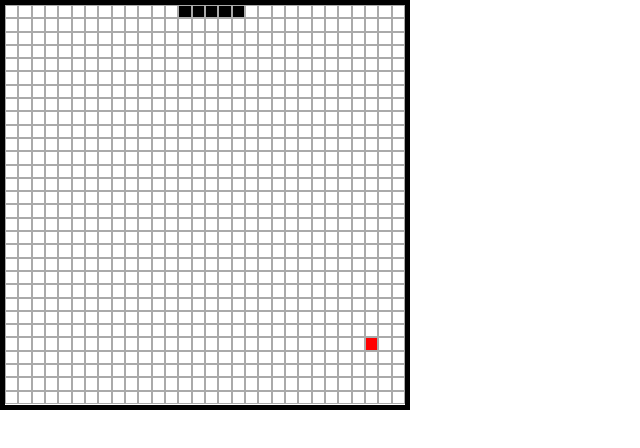
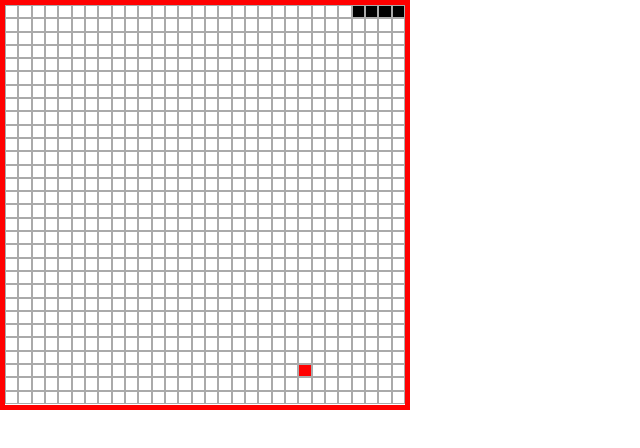
Before and after one commit to bilg08/snackReact, a React (Create React App) app: page / in a window 1280 px wide. Shown: the top 448 px of the page, without its empty margins (0-640 px from the left). Built offline with nearby package versions, Linux system fonts and the light colour scheme.

Commit message:
snake is done

```diff
--- a/src/App.js
+++ b/src/App.js
@@ -2,7 +2,6 @@ import { useEffect, useState } from "react";
 import "./App.css";
 
 function App() {
-  const [pixels, setPixels] = useState(new Map());
   const [gameArray, setGameArray] = useState(Array(30).fill(Array(30).fill(0)));
   const [snakePosition, setSnakePosition] = useState([
     [0, 0],
@@ -14,15 +13,25 @@ function App() {
   const [currentSnakeKeys, setCurrentSnakeKeys] = useState(
     toPositionSet(snakePosition)
   );
-  const [directionQueue, setDirectionQueue] = useState();
-  const [currentFood, setCurrentFood] = useState(makeFood());
+  const [directionQueue,setDirectionQueue] = useState([])
+  const [currentFood, setCurrentFood] = useState(makeFood);
   const [isGameOver, setIsGameOver] = useState(false);
-  // const [currentDirection, setCurrentDirection] = useState("");
+  const [currentDirection, setCurrentDirection] = useState(() => moveRight);
   let gameInterval;
-  const moveRight = ([x, y]) => [x, y + 1];
-  const moveLeft = ([x, y]) => [x, y - 1];
-  const moveUp = ([x, y]) => [x - 1, y];
-  const moveDown = ([x, y]) => [x + 1, y];
+
+
+  function moveRight([x, y]) {
+    return [x, y + 1];
+  }
+  function moveLeft([x, y]) {
+    return [x, y - 1];
+  }
+  function moveUp([x, y]) {
+    return [x - 1, y];
+  }
+  function moveDown([x, y]) {
+    return [x + 1, y];
+  }
 
   function toPositionSet(position) {
     let set = new Set();
@@ -77,87 +86,64 @@ function App() {
     );
   }
 
-  let currentDirection = moveRight;
+
+
   useEffect(() => {
-   function change(e) {
+    function handleDirection(e) {
       switch (e.key) {
         case "ArrowDown":
           if (currentDirection !== moveUp) {
-           currentDirection = moveDown;
+            setCurrentDirection(() => moveDown);
           }
           break;
         case "ArrowUp":
           if (currentDirection !== moveDown) {
-           currentDirection = moveUp;
+            setCurrentDirection(() => moveUp);
           }
           break;
         case "ArrowLeft":
           if (currentDirection !== moveRight) {
-           currentDirection = moveLeft;
+            setCurrentDirection(() => moveLeft);
           }
           break;
         case "ArrowRight":
           if (currentDirection !== moveLeft) {
-           currentDirection = moveRight;
+            setCurrentDirection(() => moveRight);
           }
           break;
       }
     }
-      document.addEventListener("keydown", change);
-return ()=> document.removeEventListener('keydown',change)
-  },[currentDirection])
+
+    document.addEventListener("keydown", handleDirection);
+    return () => document.removeEventListener('keydown', handleDirection);
+  });
 
   function step() {
+
     setSnakePosition((prevVal) => {
+
       let prevValAcopy = prevVal;
       let head = snakePosition[snakePosition.length - 1];
+
+
       let newHead = currentDirection(head);
       if (!checkValidHead(newHead)) {
         stopGame();
       }
+      if (currentSnakeKeys.has(toKey(newHead))) {
+        stopGame();
+      }
       prevValAcopy.push(newHead);
       if (toKey(newHead) === toKey(currentFood)) {
-        setCurrentFood(makeFood());
+        setCurrentFood(makeFood);
       } else {
         prevValAcopy.shift();
       }
       setCurrentSnakeKeys(toPositionSet(prevValAcopy));
       return prevValAcopy;
     });
-    // let head = currentSnake[currentSnake.length - 1];
+  }
 
-    // let nextDirection = currentDirection;
-
-    // while (directionQueue.length > 0) {
-    //   //omnoh ciglel
-    //   let candidateDirection = directionQueue.shift();
-    //   if (areOpposite(candidateDirection, currentDirection)) {
-    //     //omnoh ciglel maani odoo baigaa ciglel 2 esreg baival
-    //     //urgreljluuleed
-    //     continue;
-    //   }
-    //   //omnoh cigleleeree yvana;
-    //   nextDirection = candidateDirection;
-    //   break;
-    // }
-    // //ugui bol odoo baigaa cigleleeree yvana;
-    // currentDirection = nextDirection;
-    // let nextHead = currentDirection(head);
-    // if (!checkValidHead(currenSnakeKeys, nextHead)) {
-    //   stopGame();
-    // }
-    // currentSnake.push(nextHead);
-    // if (toKey(nextHead) === toKey(currentFood)) {
-    //   score++;
-    //   scoreTable.innerText = score;
-    //   currentFood = makeFood();
-    // } else {
-    //   currentSnake.shift();
-    // }
-    // currenSnakeKeys = toPositionSet(currentSnake);
-
-    // drawSnake();
-  }
   function areOpposite(dir1, dir2) {
     if (dir1 === moveLeft && dir2 === moveRight) {
       return true;
@@ -177,10 +163,14 @@ return ()=> document.removeEventListener('keydown',change)
     clearInterval(gameInterval);
     setIsGameOver(true);
   }
+
   useEffect(() => {
-    gameInterval = setInterval(step, 1000);
+    if (isGameOver === false) {
+      gameInterval = setInterval(step, 5);
       return () => clearInterval(gameInterval);
-  }, [snakePosition]);
+    }
+  },[currentSnakeKeys]);
+
 
   return (
     <div
@@ -193,7 +183,6 @@ return ()=> document.removeEventListener('keydown',change)
           <Row key={row + i}>
             {row.map((rowChild, j) => {
               let position = i + "_" + j;
-              pixels.set(position, <div></div>);
               return (
                 <Pixel key={rowChild + j} pixelPosition={position}></Pixel>
               );
--- a/src/index.js
+++ b/src/index.js
@@ -6,9 +6,9 @@ import reportWebVitals from './reportWebVitals';
 
 const root = ReactDOM.createRoot(document.getElementById('root'));
 root.render(
-  <React.StrictMode>
+  // <React.StrictMode>
     <App />
-  </React.StrictMode>
+  // </React.StrictMode>
 );
 
 // If you want to start measuring performance in your app, pass a function
```
Lines whose indentation alone changed are shown as unchanged.
